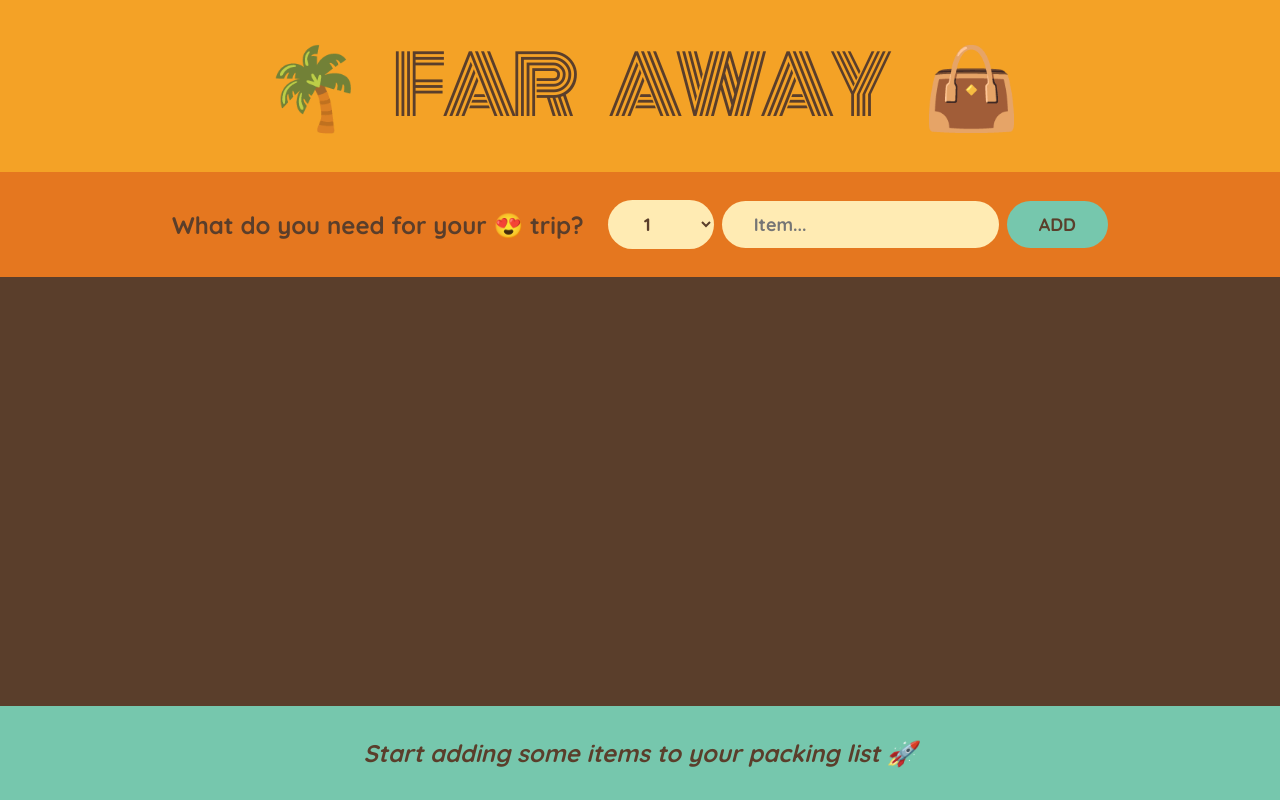
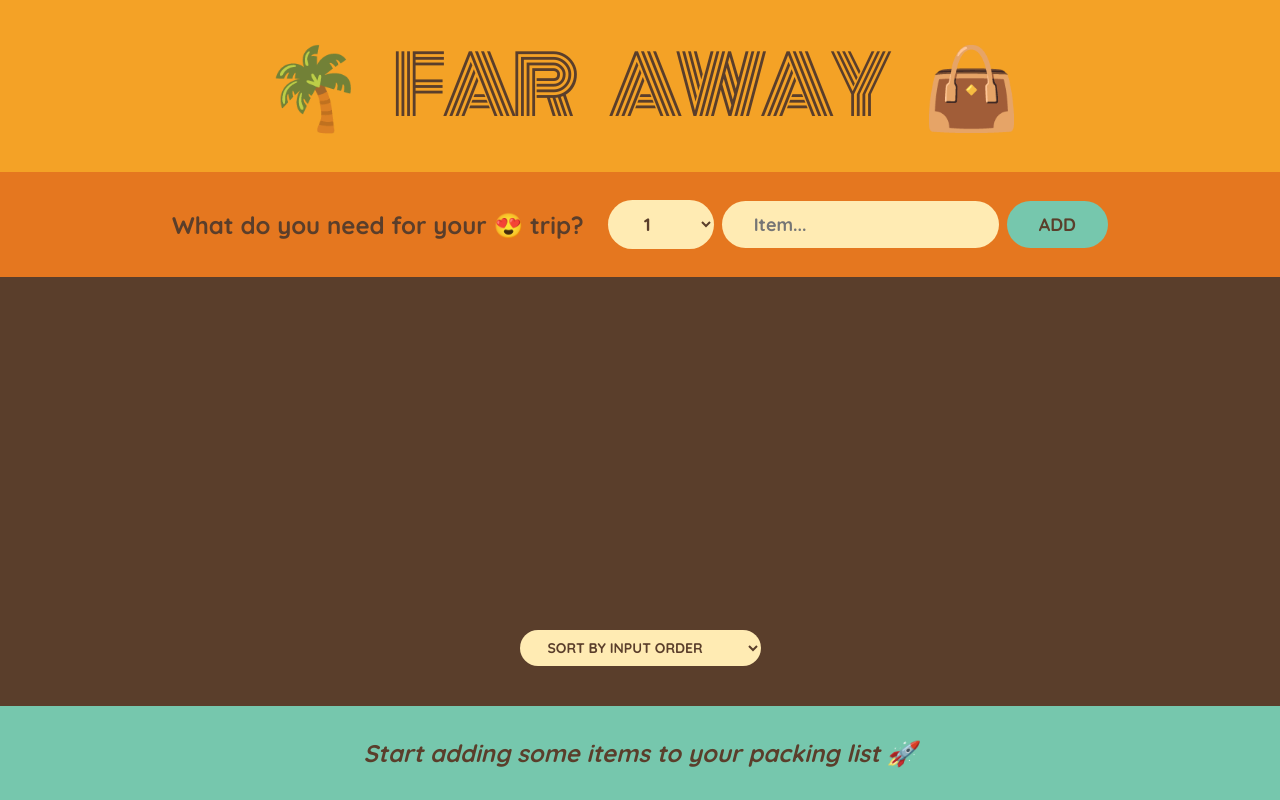
Before and after one commit to denispolevoy/Travel-list, a React (Create React App) app: page / in a window 1280 px wide. Built offline with nearby package versions, Linux system fonts and the light colour scheme.

Commit message:
Added sorting of items according to three parameters in Packing List

```diff
--- a/src/App.js
+++ b/src/App.js
@@ -78,10 +78,23 @@
   );
 }
 function PackingList({ items, onDeleteItem, onToggleItem }) {
+  const [sortBy, setSortBy] = useState("input");
+  let sortedItems;
+
+  if (sortBy === "input") sortedItems = items;
+  if (sortBy === "description")
+    sortedItems = items
+      .slice()
+      .sort((a, b) => a.description.localeCompare(b.description));
+  if (sortBy === "packed")
+    sortedItems = items
+      .slice()
+      .sort((a, b) => Number(a.packed) - Number(b.packed));
+
   return (
     <div className="list">
       <ul>
-        {items.map((item) => (
+        {sortedItems.map((item) => (
           <Item
             item={item}
             onDeleteItem={onDeleteItem}
@@ -90,6 +103,14 @@
           />
         ))}
       </ul>
+
+      <div className="actions">
+        <select value={sortBy} onChange={(e) => setSortBy(e.target.value)}>
+          <option value="input">Sort by input order</option>
+          <option value="description">Sort by description</option>
+          <option value="packed">Sort by packed statud</option>
+        </select>
+      </div>
     </div>
   );
 }
```
